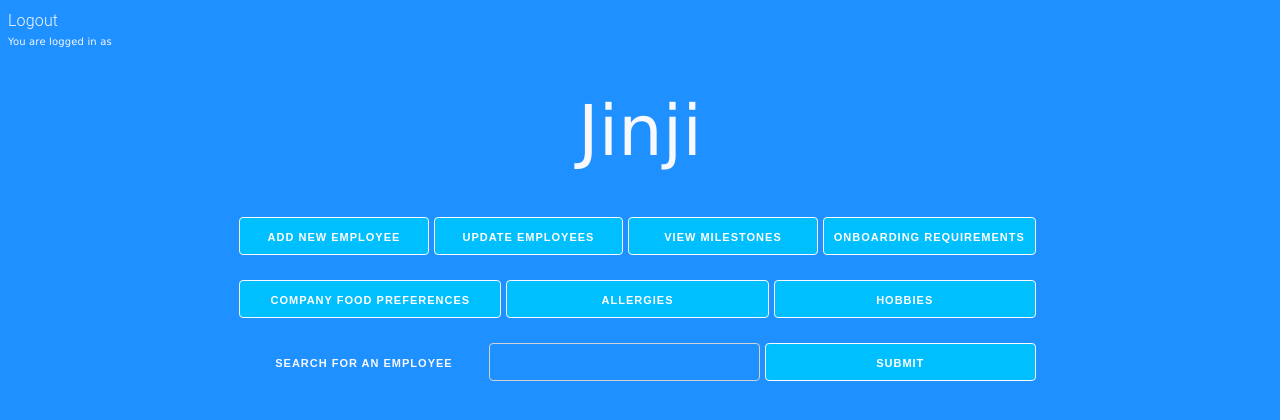
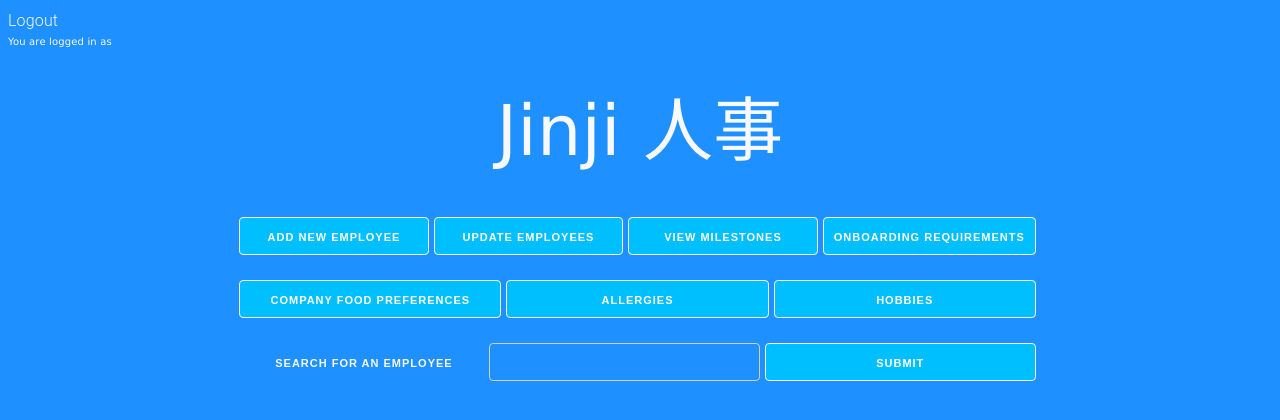
Before and after one commit to MikChanna/Jinji, a website: page public/members.html in a window 1280 px wide. Drawn offline with nearby package versions, Linux system fonts and the light colour scheme; no server answers.

Commit message:
add back japanese characters

```diff
--- a/public/members.html
+++ b/public/members.html
@@ -26,7 +26,7 @@
 
 
   <div class="container">
-    <center><p>Jinji</p></center>
+    <center><p>Jinji 人事</p></center>
     <section class="row">
       <button class="column addEmployee">Add New Employee</button>
       <button class="column updateEmployee">Update Employees</button>
```
